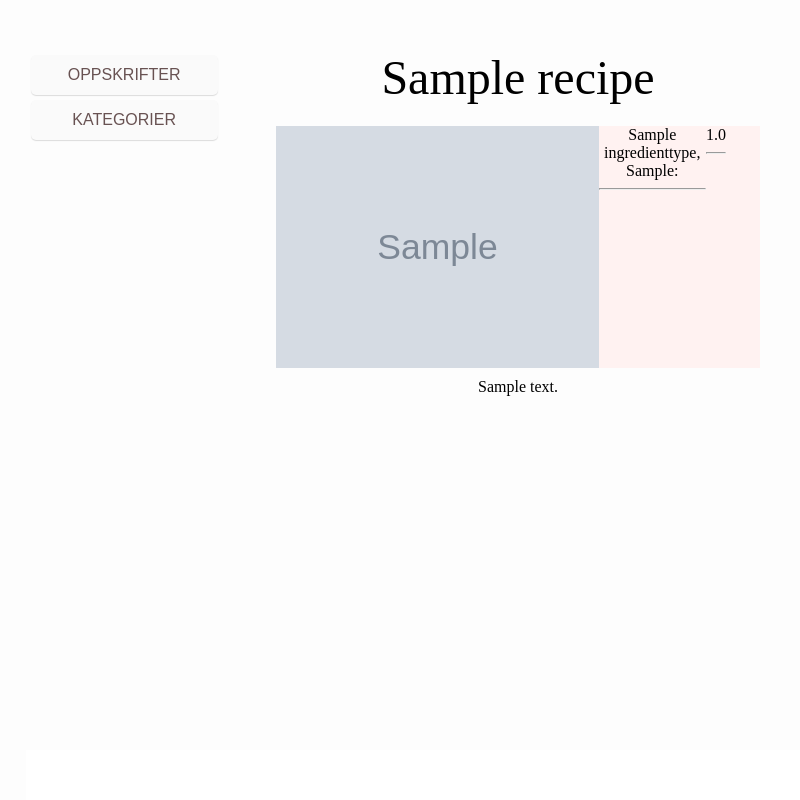
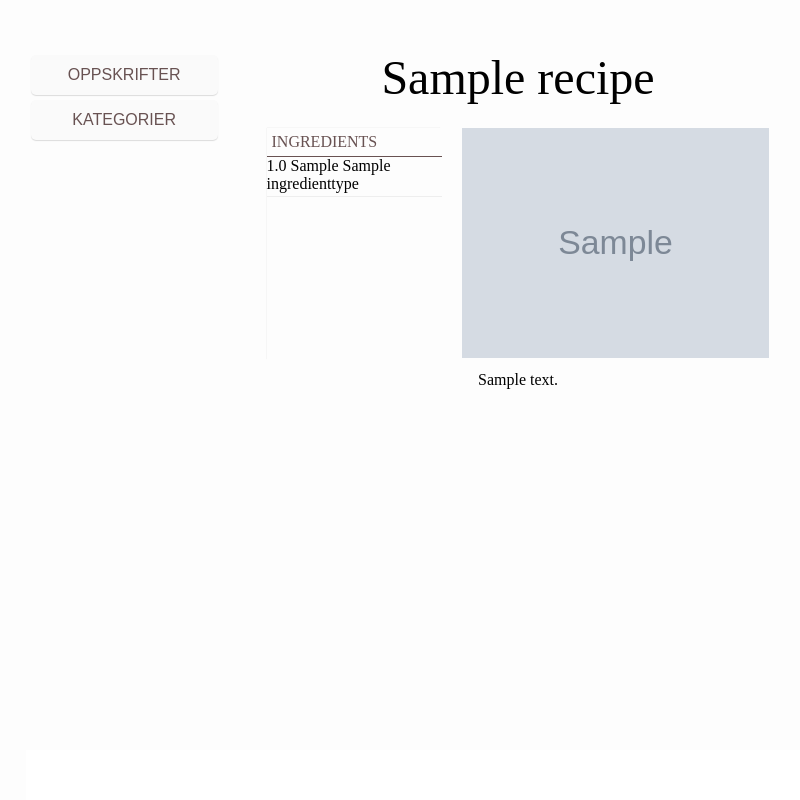
Before and after one commit to Espenbfo/Recipe-website, a Django app: page /recipe/1 in a window 1280 px wide. Shown: the part 100-900 px from the top of the page, without its empty margins (122-922 px from the left). Run offline with Django 3.2, Linux system fonts and the light colour scheme; tables that the repository leaves empty hold one stand-in row (values such as "Sample post"); grey boxes marked "Sample" are stand-in pictures.

Commit message:
Rework recipe.html appearance

```diff
--- a/recipe/views.py
+++ b/recipe/views.py
@@ -79,8 +79,9 @@ def recipe(request, recipe_id):
 
     print(chosen_recipe.recipe_name)
     print(chosen_ingredients)
+    zipped = zip(chosen_ingredients,ingredient_names)
     return render(request, "core/recipe.html", {"recipe": chosen_recipe,
-                                                "ingredients": chosen_ingredients,
+                                                "ingredients": zipped,
                                                 "ingredient_names": ingredient_names})
 
 
@@ -145,6 +146,7 @@ def create_recipe(request):
         name = form["recipe_name"]
         category = Category.objects.get(category_name=form["category"])
         description = form["recipe_description"]
+        portions = int(form["portions"])
         print(request.FILES)
         image = request.FILES["image"]
         try:
@@ -175,6 +177,7 @@ def create_recipe(request):
         r = Recipe.objects.create(recipe_name=name,
                                   recipe_description=description,
                                   category=category,
+                                  portions=portions,
                                   image=InMemoryUploadedFile(
                                       content_im,
                                       None,
--- a/static/css/recipe.css
+++ b/static/css/recipe.css
@@ -1,11 +1,11 @@
 #main {
     display: grid;
-    grid-template-columns: 1fr 6fr 2fr 1fr 1fr;
+    grid-template-columns: 1fr 4fr 20px 6fr 1fr 1fr;
     grid-template-rows: 1fr 3fr 5fr;
     grid-template-areas:
-    ". title title title ."
-    ". image ingredients-left ingredients-right ."
-    ". description description description ."
+    ". title title title title ."
+    ". ingredients . image image ."
+    ". description description description description ."
     ;
     width: 100%;
     height: 100%;
@@ -22,23 +22,43 @@
     max-width: 100%;
 }
 
-#main .ingredients-left {
-    grid-area: ingredients-left;
-    display: flex;
-    flex-direction: column;
-    align-items: flex-end;
-    background-color: #fff2f1;
-}
-
-#main .ingredients-right {
-    grid-area: ingredients-right;
+#main .ingredients {
+    grid-area: ingredients;
     display: flex;
     flex-direction: column;
     align-items: flex-start;
-    background-color: #fff2f1;
+    box-shadow: -1px -1px 1px -1px lightgray;
 }
 
 #main .description {
     grid-area: description;
     padding: 10px;
 }
+
+#ingredient-list {
+    display: flex;
+    flex-direction: column;
+    align-items: flex-start;
+    background-color: #fdfdfd;
+}
+
+.ingredient-element:nth-child(even) {
+}
+
+.ingredient-element {
+    margin-bottom: 2px;
+    padding-bottom: 3px;
+    width: 100%;
+    border-bottom: 1px solid #eeeeee;
+    text-align: left;
+}
+
+.ingredient-title {
+    display: grid;
+    grid-template-columns: 2fr 1fr 1fr;
+    grid-template-areas: "item1 item2 item3";
+    text-transform: uppercase;
+    color: #685252;
+    border-bottom: 1px solid #685252;
+    padding: 5px;
+}
--- a/templates/core/recipe.html
+++ b/templates/core/recipe.html
@@ -12,22 +12,17 @@
         {{ recipe.recipe_description }}
     </div>
     <img class="image" src="{{ recipe.image.url }}">
-    <div class="ingredients-right">
-        {% for ingredient in ingredients %}
-            <div class="item">
-            {{ ingredient.value }}
-            <hr>
-            </div>
-        {% endfor %}
-    </div>
-    <div class="ingredients-left">
-        {% for ingredient_name in ingredient_names  %}
-            <div class="item">
-            {{ ingredient_name.ingredient_name }},
-            {{ ingredient_name.unit_type }}:
-            <hr>
-            </div>
-        {% endfor %}
+    <div class="ingredients">
+        <div class="ingredient-title">
+            Ingredients
+        </div>
+        <div id="ingredient-list">
+            {% for ingredient, name in ingredients %}
+                <div class="ingredient-element">
+                    {{ ingredient.value }} {{ name.unit_type }} {{ name.ingredient_name }}
+                </div>
+            {% endfor %}
+        </div>
     </div>
 
 {% endblock %}
```
